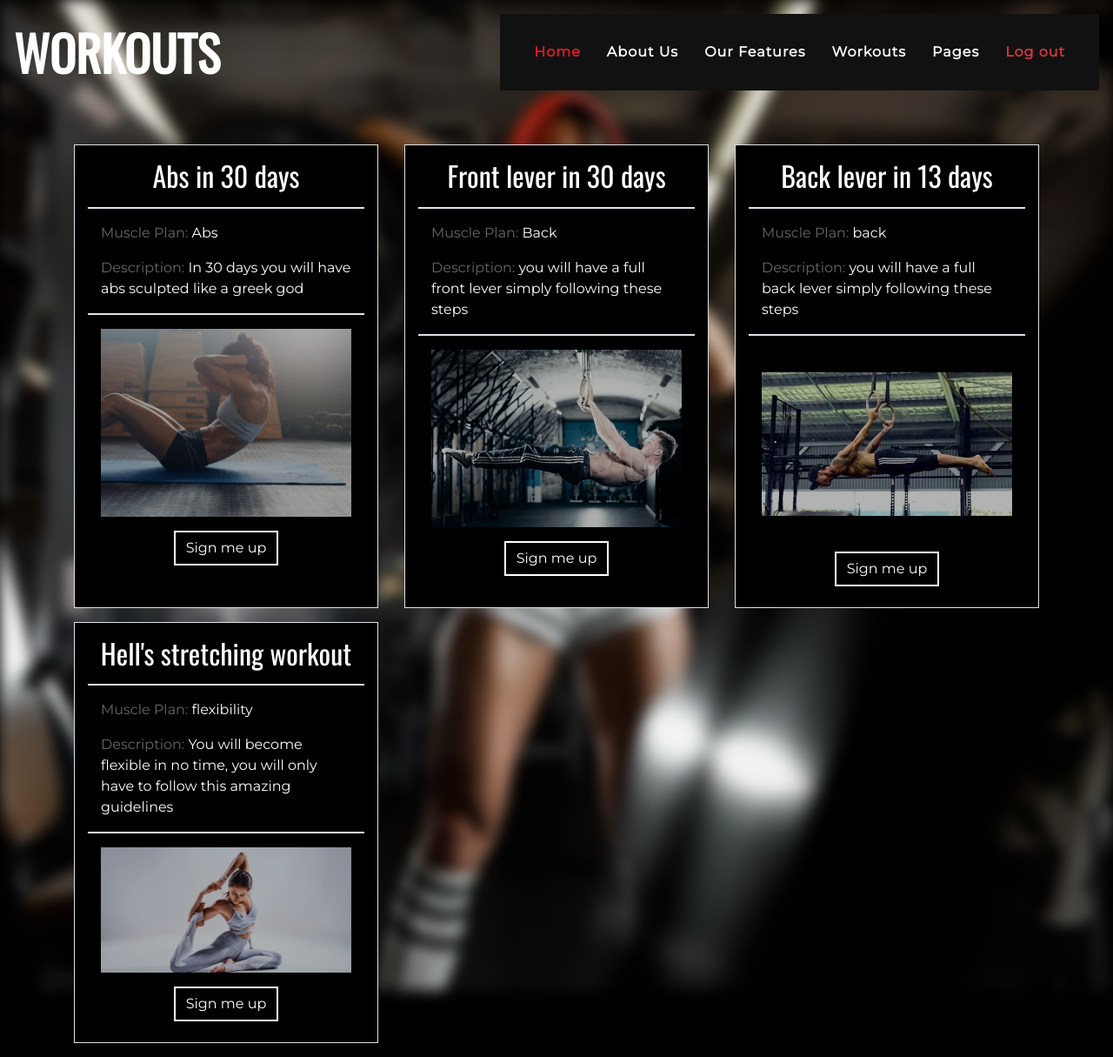
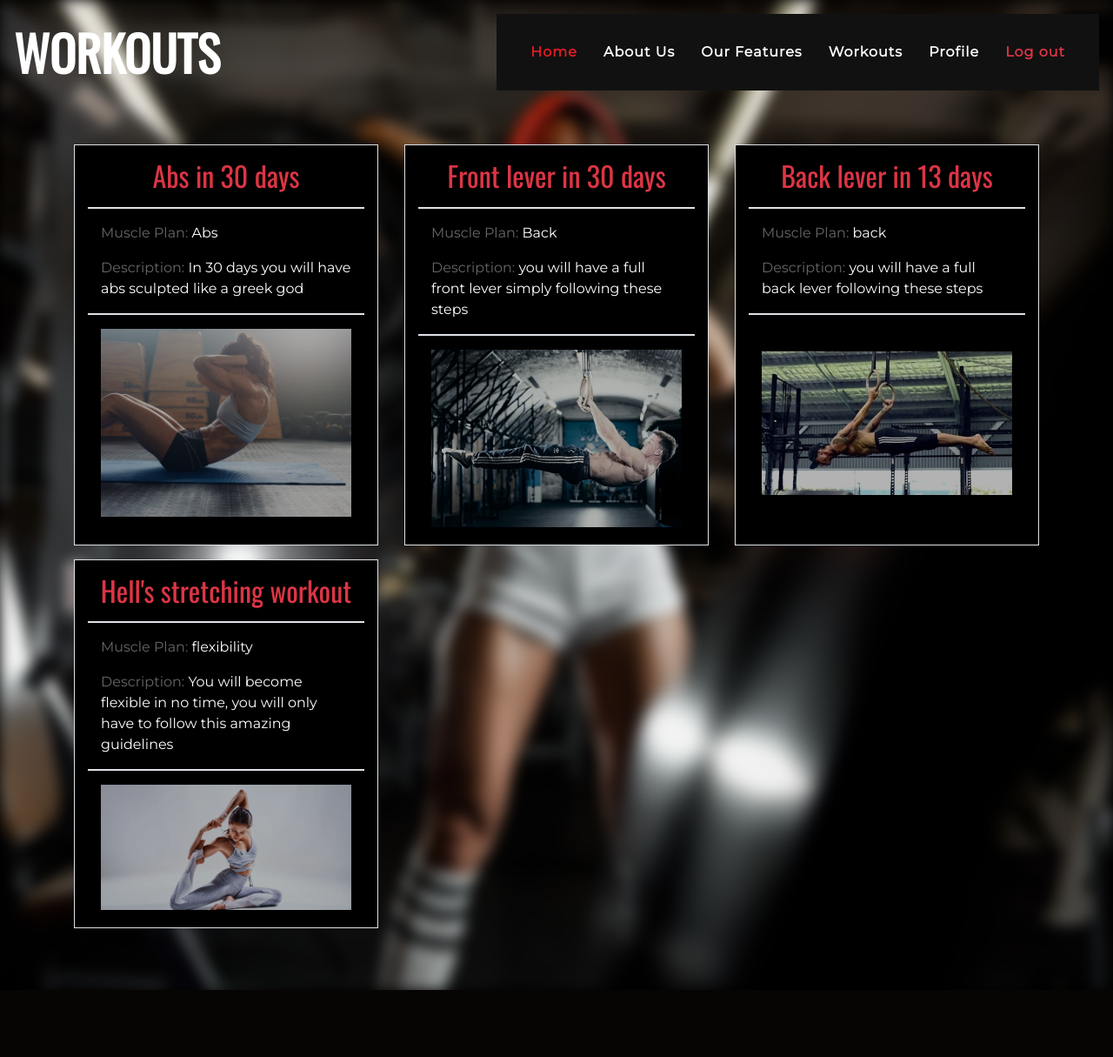
Before and after one commit to Tommaso-Bev/fitness, a Django app: page /workouts in a window 1280 px wide. Shown: the whole page at 87% size. After the commit the page ends 1138 px from the top, so only its background shows below. Run offline with Django 4.2, Linux system fonts and the light colour scheme; a user stored in the database is signed in; data comes from the database, SQL or seed files in the repository; some libraries are stand-ins or nearby versions.

Commit message:
Profile linked to workouts

```diff
--- a/fitnessapp/authentication/models.py
+++ b/fitnessapp/authentication/models.py
@@ -1,4 +1,5 @@
 from django.db import models
+from django.core.validators import MinValueValidator, MaxValueValidator
 
 class workout(models.Model):
    workout_name=models.CharField(max_length=25, unique=True)
@@ -7,5 +8,9 @@
    image=models.ImageField(upload_to='img')
 
 class workout_plan(models.Model):
-   username=models.CharField(max_length=128, unique=True)
-   wourkout_name=models.CharField(max_length=25)
+   username=models.CharField(max_length=128)
+   workout_name=models.CharField(max_length=25)
+   progress=models.IntegerField(default=0, validators=[
+            MinValueValidator(0),
+            MaxValueValidator(10),
+   ])
--- a/fitnessapp/authentication/urls.py
+++ b/fitnessapp/authentication/urls.py
@@ -8,4 +8,5 @@
     path('logout', views.signout, name="logout"),
     path('profile', views.profile, name="profile"),
     path('workouts', views.workouts, name="workouts"),
+    path('register-workout/', views.register_workout, name='register_workout'),
 ]
--- a/fitnessapp/authentication/views.py
+++ b/fitnessapp/authentication/views.py
@@ -3,7 +3,9 @@
 from django.contrib.auth.models import User
 from django.contrib.auth import authenticate, login, logout
 from django.utils.safestring import mark_safe
-from .models import workout
+from .models import workout, workout_plan
+from .form import WorkoutPlanForm
+
 # Create your views here.
 
 def Home(request):
@@ -62,8 +64,20 @@
     email=user.email
     username = mark_safe(username)
     email = mark_safe(email)
-    return render(request, 'profile.html', {'username':username,'email':email})
+    w_list=workout_plan.objects.filter(username=request.user.username)
+    return render(request, "profile.html", {'username':username,'email':email, 'w_list': w_list})
 
 def workouts(request):
     workout_list= workout.objects.all()
     return render(request, "workouts.html", {'workout_list': workout_list})
+
+def register_workout(request):
+    if request.method == 'POST':
+        username=request.user.username
+        workout_name=request.POST.get('workout_name')
+        if workout_plan.objects.filter(username=username, workout_name=workout_name).exists():
+            return redirect('workouts')
+        workoutp=workout_plan(username=username, workout_name=workout_name)
+        workoutp.save()
+        return redirect('profile')
+    return render(request, 'workouts.html')
--- /dev/null
+++ b/fitnessapp/static/assets/css/workouts.css
@@ -0,0 +1,32 @@
+.cont {
+    position: relative;
+    width: 50%;
+  }
+
+  .work {
+    opacity: 1;
+    display: block;
+    width: 100%;
+    height: auto;
+    transition: .5s ease;
+    backface-visibility: hidden;
+  }
+
+  .bttn {
+    transition: .5s ease;
+    opacity: 0;
+    position: absolute;
+    top: 50%;
+    left: 50%;
+    transform: translate(-50%, -50%);
+    -ms-transform: translate(-50%, -50%);
+    text-align: center;
+  }
+
+  .cont:hover .work{
+    filter: blur(0.3rem);
+  }
+
+  .cont:hover .bttn {
+    opacity: 1;
+  }
--- a/fitnessapp/templates/workouts.html
+++ b/fitnessapp/templates/workouts.html
@@ -17,6 +17,8 @@
 
     <!-- Customized Bootstrap Stylesheet -->
     <link href="../static/assets/css/style.min.css" rel="stylesheet">
+
+    <link rel="stylesheet" href="../static/assets/css/workouts.css">
 </head>
 
 <body class="" style="background-color: black;">
@@ -36,16 +38,10 @@
                     <a href="#" class="nav-item nav-link">Our Features</a>
                     <a href="#" class="nav-item nav-link">Workouts</a>
                     {%if request.user.is_authenticated%}
-                        <div class="nav-item dropdown">
-                            <a href="#" class="nav-link dropdown" data-toggle="dropdown">Pages</a>
-                            <div class="dropdown-menu text-capitalize">
-                                <a href="/profile" class="dropdown-item">Profile</a>
-                                <a href="#" class="dropdown-item">Workout progression</a>
-                            </div>
+                        <div class="nav-item">
+                            <a href="/profile" class="nav-link dropdown" data-toggle="dropdown">Profile</a>
                         </div>
                     {%endif%}
-
-
                     <a href="/logout" class="nav-item nav-link text-danger">Log out</a>
 
                 </div>
@@ -59,24 +55,25 @@
     <div class="container" style="padding-top: 13%;">
         <div class="row">
             {% for workout in workout_list %}
-            <div class="col-lg-4 pb-3 d-flex">
-                <div class="container border pb-4 flex-fill" style="background-color: black;">
-                    <h2 class="text-center text-white pt-3">{{ workout.workout_name }}</h2>
+            <div class="col-lg-4 pb-3 d-flex cont">
+                <div class="container border pb-1 work" style="background-color: black;">
+                    <h2 class="text-center text-danger pt-3">{{ workout.workout_name }}</h2>
                     <hr class="border">
                     <div class="container">
                         <p>Muscle Plan: <span class="text-white">{{ workout.muscle_plan }}</span></p>
                         <p>Description: <span class="text-white">{{ workout.description }}</span></p>
                     </div>
                     <hr class="border">
-                    <div class="container">
+                    <div class="container pb-3">
                         <img src='{{workout.image.url}}' style="width:100%; filter: brightness(70%);">
                     </div>
-                    <div class="container text-center pt-3"><button type="button" class="btn btn-outline-light">Sign me up</button></div>
-
                 </div>
-
+                <form class="d-flex align-items-center justify-content-center bttn" method="post" action="{% url 'register_workout' %}">
+                    {% csrf_token %}
+                    <input type="hidden" name="workout_name" value="{{ workout.workout_name }}">
+                    <button type="submit" class="btn btn-outline-danger realbtn text-white">Sign me up</button>
+                </form>
             </div>
-
             {% endfor %}
         </div>
 
```
Also changed, not shown: fitnessapp/authentication/form.py (added, +7 -0 lines), fitnessapp/templates/profile.html (+6 -23 lines), fitnessapp/authentication/migrations/0005_rename_wourkout_name_workout_plan_workout_name.py (added), fitnessapp/authentication/migrations/0006_alter_workout_plan_username.py (added), fitnessapp/authentication/migrations/0007_workout_plan_progress.py (added), fitnessapp/db.sqlite3, 1 other file.
